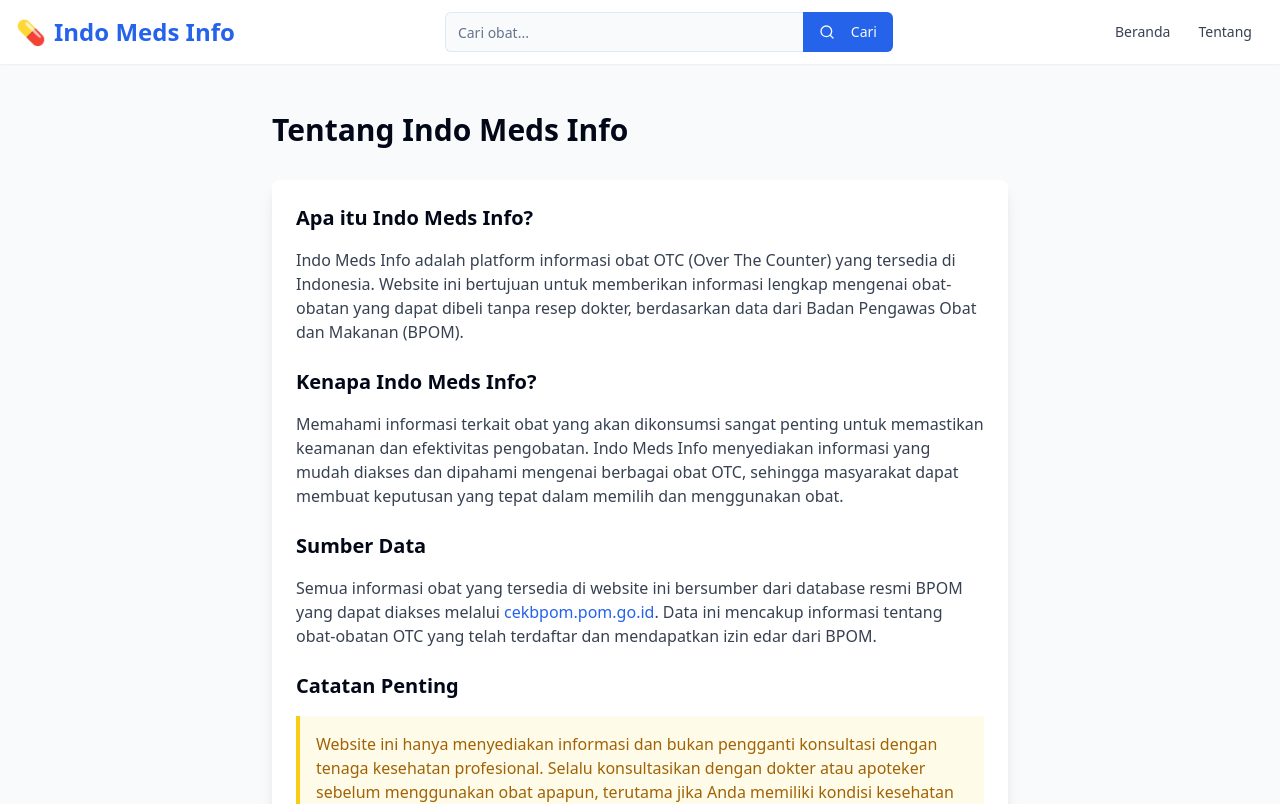
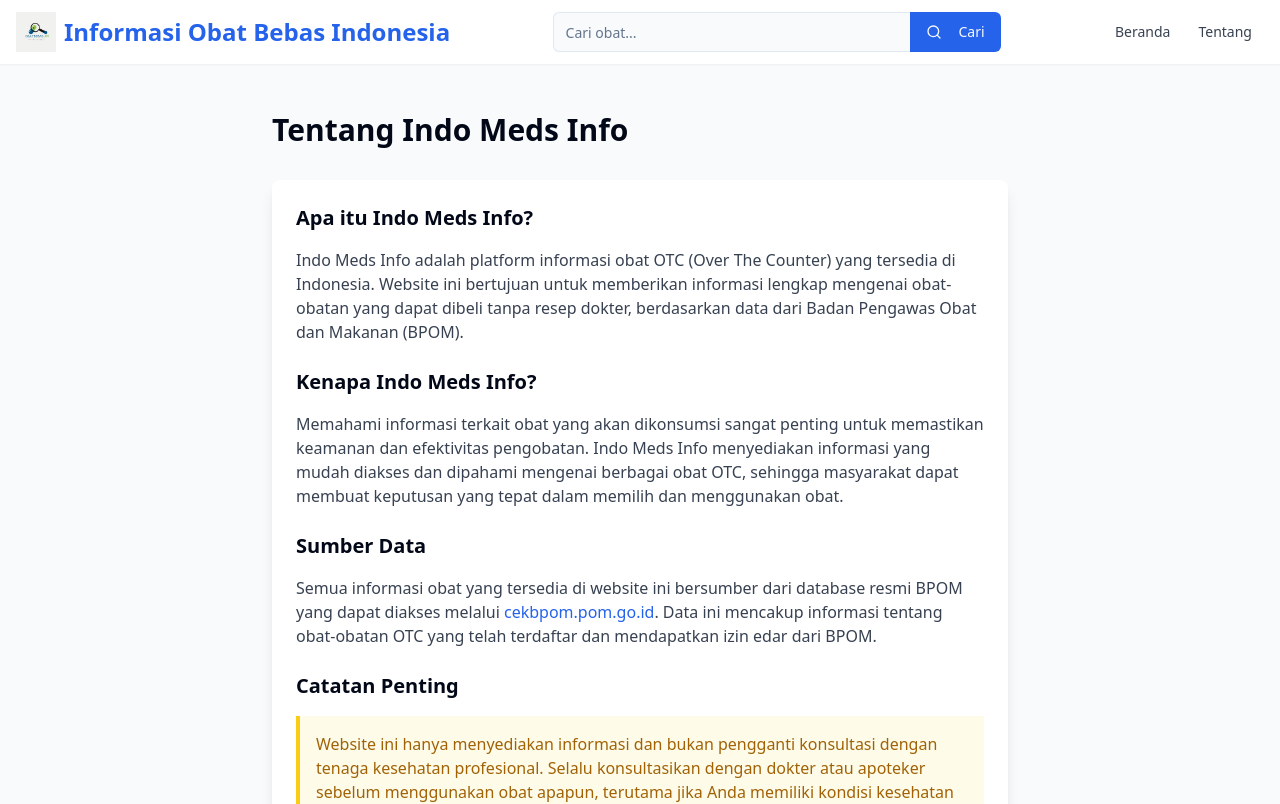
Before and after one commit to Birdbusines123/indo-meds-info, a React (Vite) app: page /about in a window 1280 px wide. Shown: the top 804 px of the page. Built offline with nearby package versions, Linux system fonts and the light colour scheme.

Commit message:
Rename and update logo
Rename the app and update the logo with a provided PNG image.

```diff
--- a/src/components/Navbar.tsx
+++ b/src/components/Navbar.tsx
@@ -20,8 +20,12 @@ const Navbar = () => {
     <header className="sticky top-0 z-50 w-full bg-white shadow-sm">
       <div className="container mx-auto px-4 py-3 flex flex-col sm:flex-row items-center justify-between gap-2">
         <Link to="/" className="text-2xl font-bold text-medical-600 flex items-center">
-          <span className="inline-block mr-2">💊</span>
-          Indo Meds Info
+          <img
+            src="/lovable-uploads/096ae3e5-e428-493a-97e3-116e17f92dbb.png"
+            alt="Obat Bebas Indonesia Logo"
+            className="h-10 w-10 mr-2"
+          />
+          Informasi Obat Bebas Indonesia
         </Link>
 
         <form onSubmit={handleSearch} className="w-full max-w-md flex">
```
Also changed, not shown: public/lovable-uploads/096ae3e5-e428-493a-97e3-116e17f92dbb.png (added).
